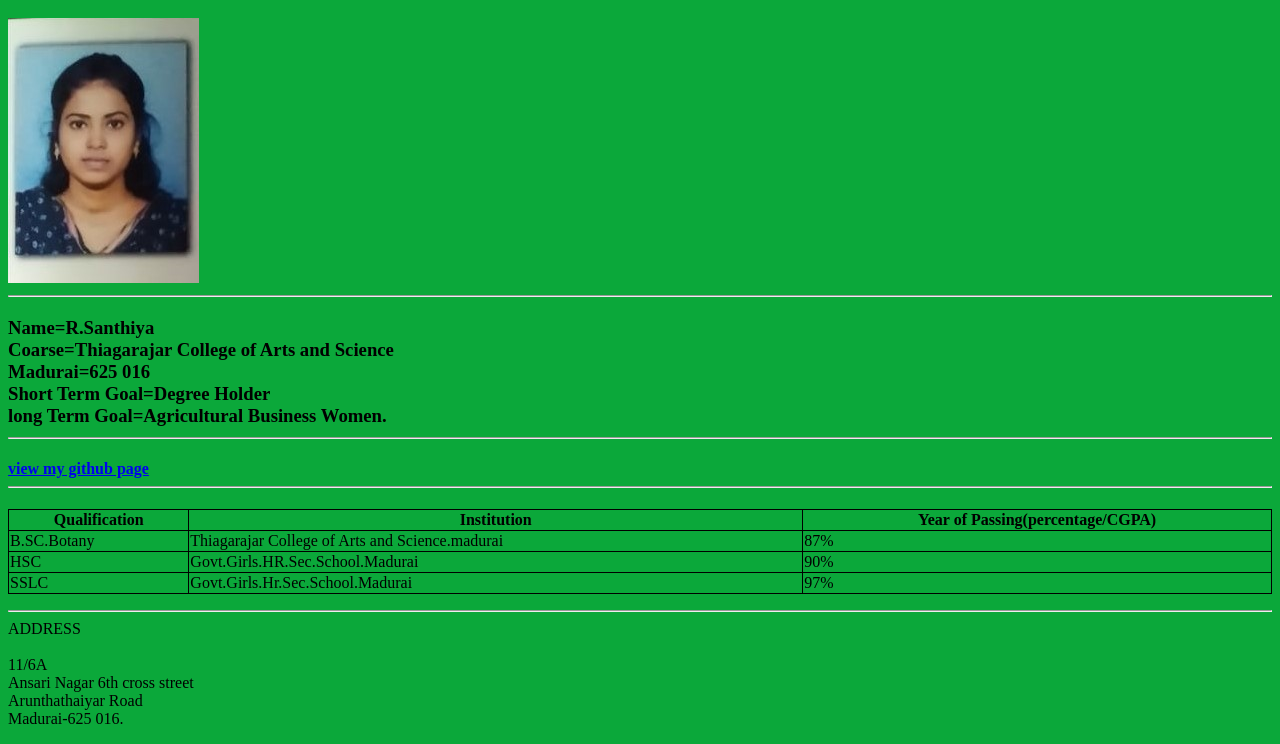
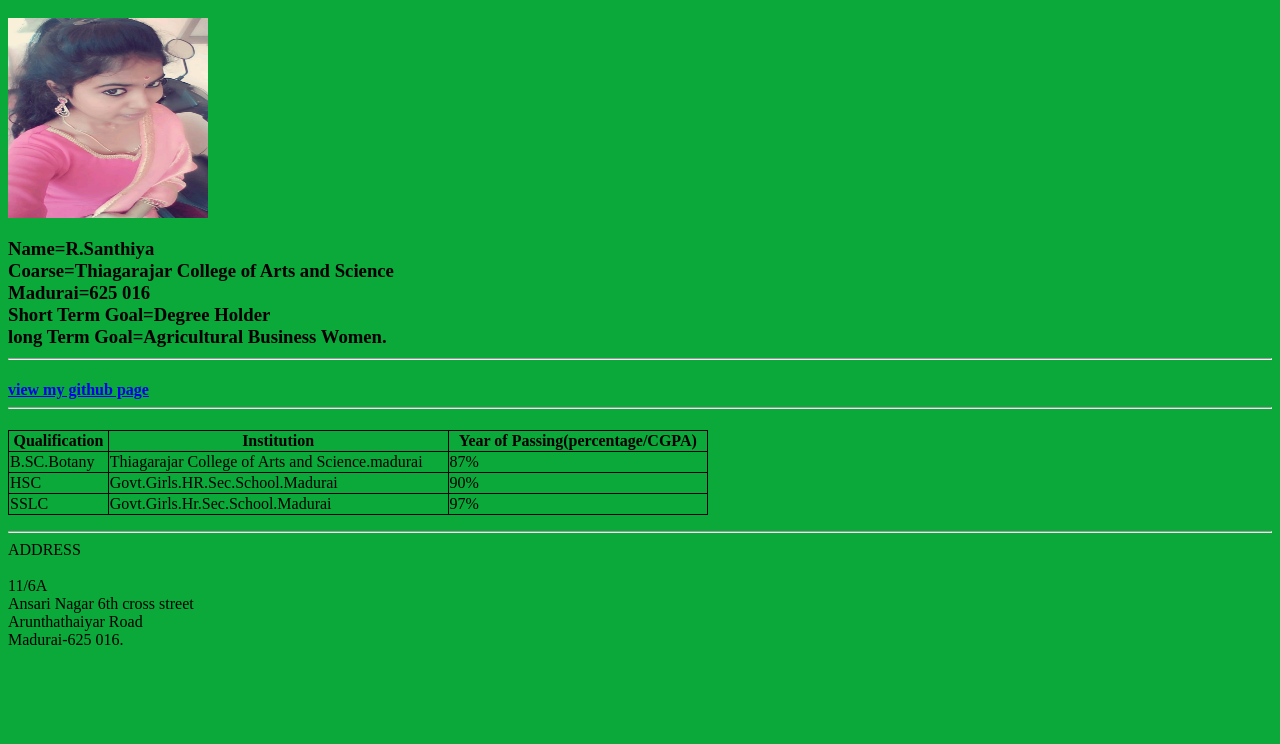
Before and after one commit to santhiyashivanya/10wdb-project1, a plain HTML site: page index.html in a window 1280 px wide. Shown: the part 92-836 px from the top of the page. After the commit the page ends 800 px from the top, so only its background shows below. Drawn offline with Linux system fonts and the light colour scheme.

Commit message:
second commit

```diff
--- a/index.html
+++ b/index.html
@@ -10,7 +10,7 @@
     <body style="background-color: rgb(11, 168, 58);">
         <h1><hr>Hi,I am Santhiya<hr></h1>
         <h2>
-            <img src= "santhiya.jpg";alt= "MY IMAGE"><hr>
+            <img src="IMG-20200907-WA0011.jpg" alt="MY IMAGE" style="width:200px;height:200px;">
        </h2>
        <h3>
            Name=R.Santhiya<br>Coarse=Thiagarajar College of Arts and Science<br>Madurai=625 016<br>Short Term Goal=Degree Holder<br>long Term Goal=Agricultural Business Women.<hr>
@@ -19,7 +19,7 @@
             <a href="https://github.com/santhiyashivanya">view my github page<hr></a>
         </h4>
         <p>
-    <table style="width:100%">
+    <table style="width:700px">
     <tr>
       <th>Qualification</th>
       <th>Institution</th>
```
Also changed, not shown: IMG-20200907-WA0011.jpg (added), santhiya.jpg (deleted).
